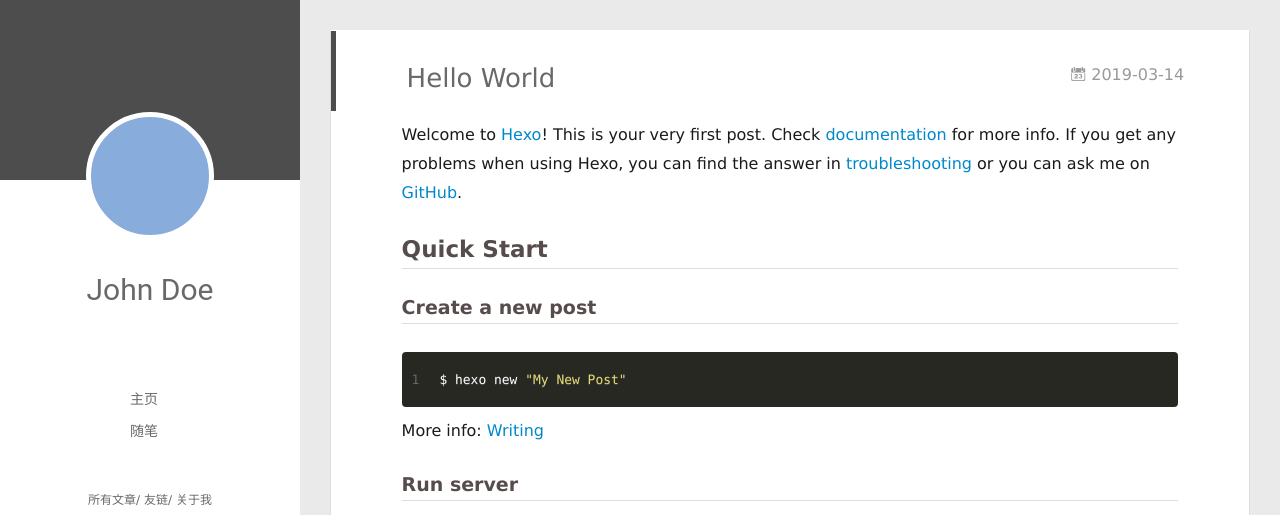
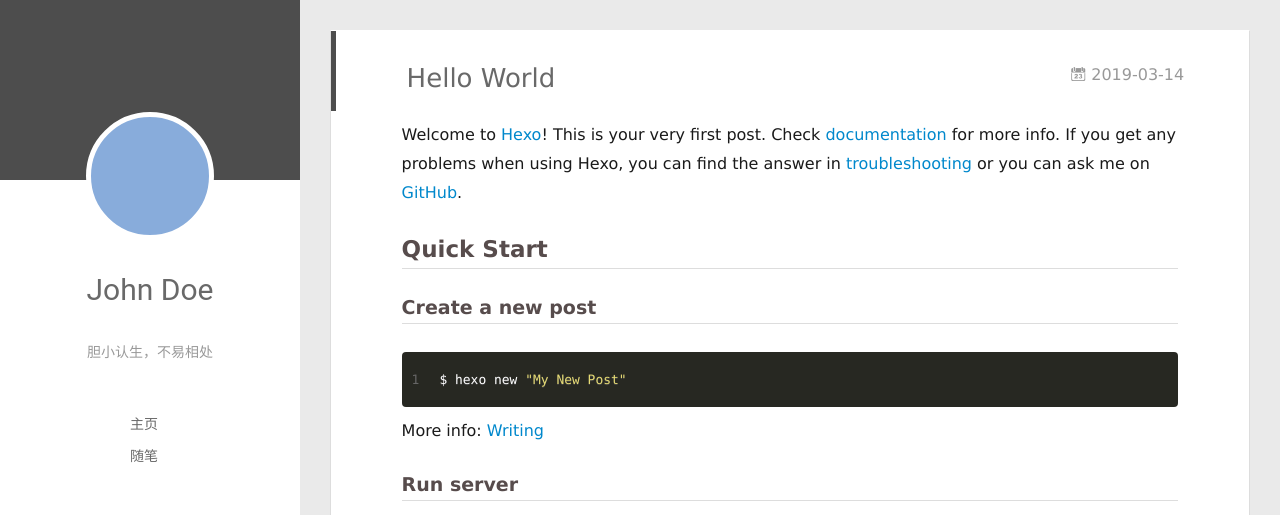
Before and after one commit to Hana19951208/Hana19951208.github.io, a plain HTML site: page 2019/03/14/hello-world/index.html in a window 1280 px wide. Shown: the top 515 px of the page. Drawn offline with Linux system fonts and the light colour scheme; no server answers.

Commit message:
Site updated: 2019-03-14 15:56:09

```diff
--- a/2019/03/14/hello-world/index.html
+++ b/2019/03/14/hello-world/index.html
@@ -52,6 +52,8 @@
 		<hgroup>
 		  <h1 class="header-author"><a href="/">John Doe</a></h1>
 		</hgroup>
+
+		<p class="header-subtitle">胆小认生，不易相处</p>
 
 
 		<nav class="header-menu">
@@ -110,6 +112,8 @@
 			<hgroup>
 			  <h1 class="header-author js-header-author">John Doe</h1>
 			</hgroup>
+
+			<p class="header-subtitle"><i class="icon icon-quo-left"></i>胆小认生，不易相处<i class="icon icon-quo-right"></i></p>
 
 
 
```
Also changed, not shown: 2019/03/14/my-first-blog/index.html (+4 -0 lines), archives/2019/03/index.html (+4 -0 lines), archives/2019/index.html (+4 -0 lines), archives/index.html (+4 -0 lines), index.html (+4 -0 lines).
